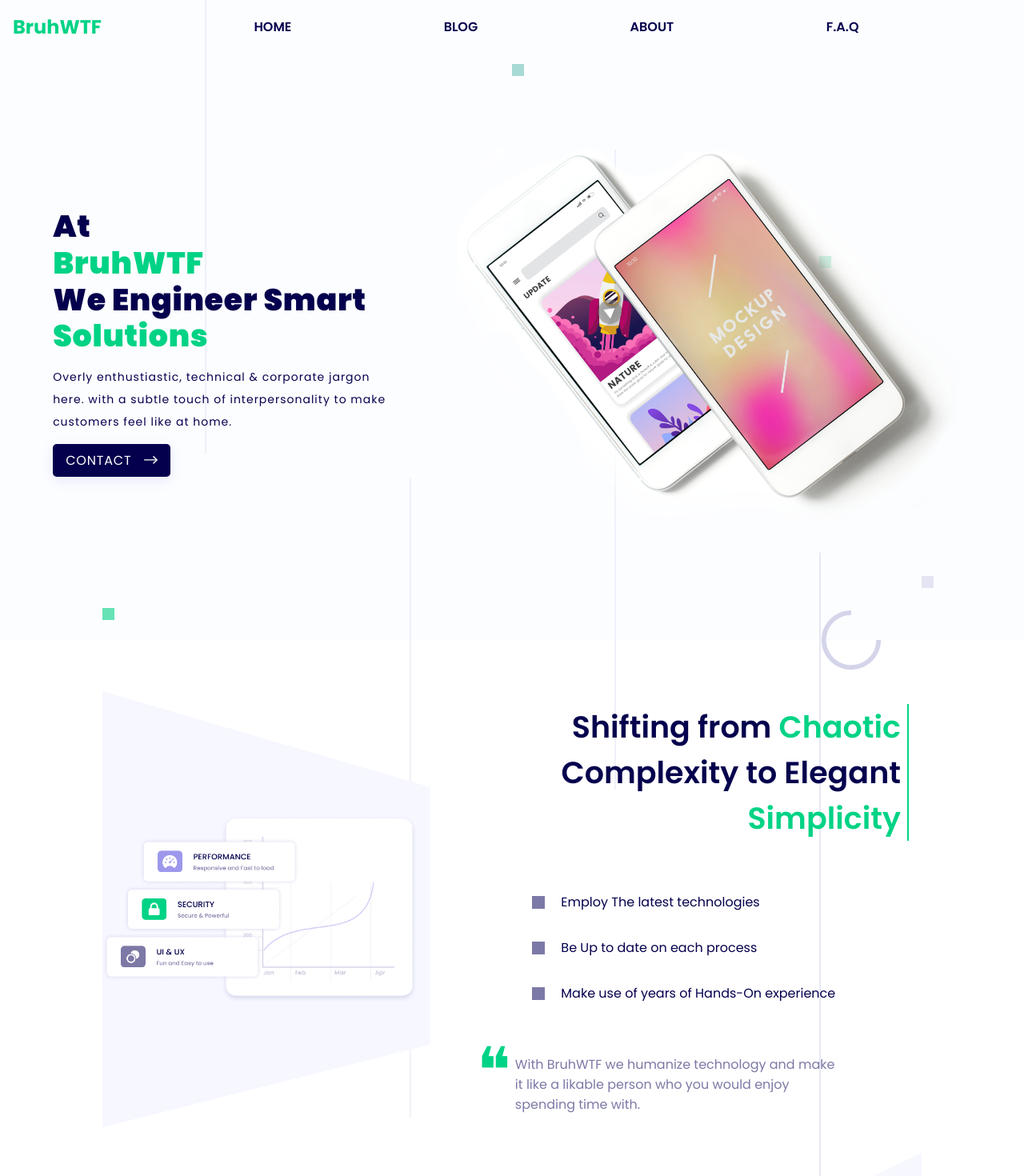
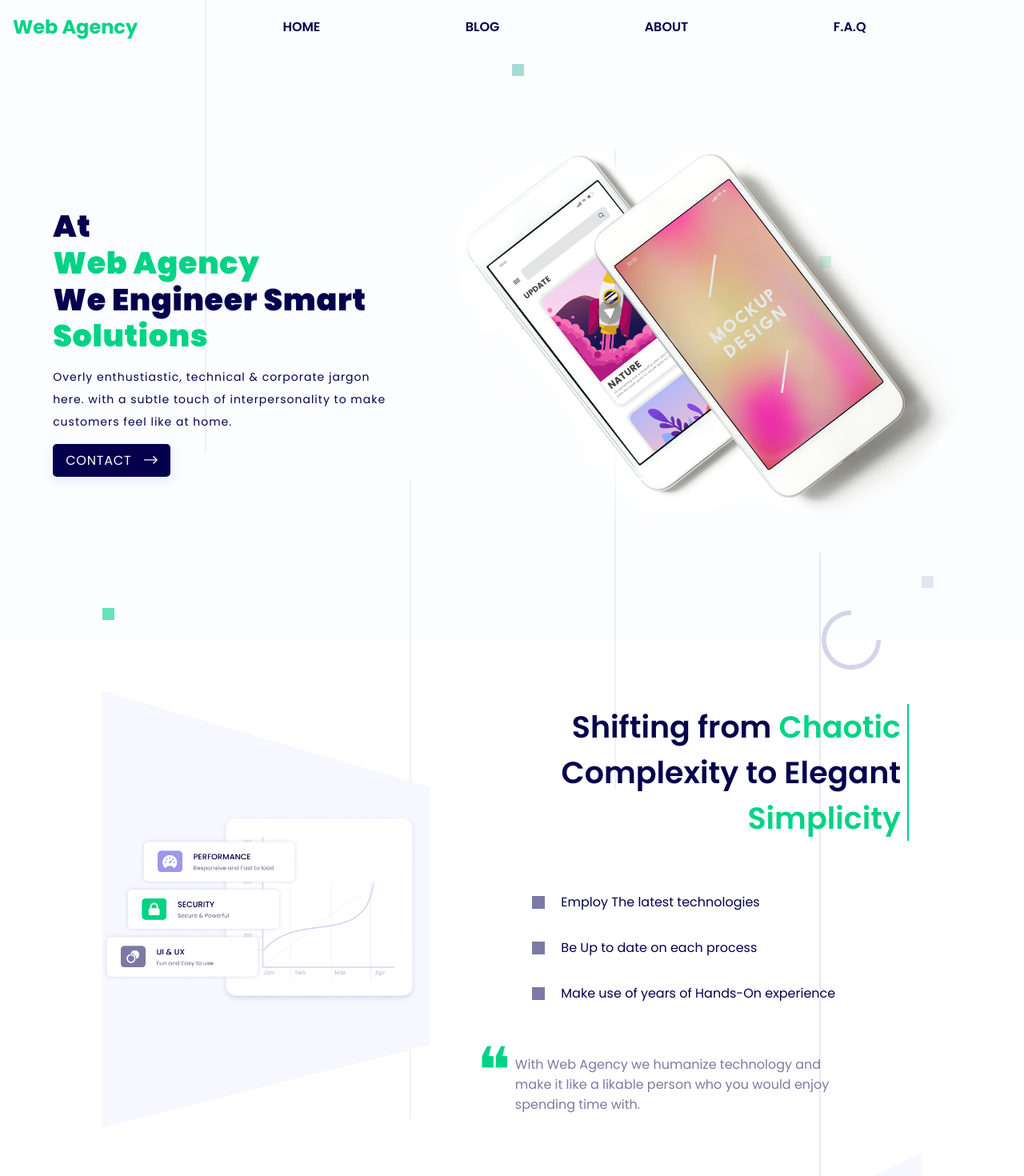
Before and after one commit to Ahd-3hd/web-agency, a Next.js app: page / in a window 1280 px wide. Shown: the top 1470 px of the page at 80% size. Built offline with nearby package versions, Linux system fonts and the light colour scheme.

Commit message:
change ummm typos, yes sure, lets call them typos

```diff
--- a/components/Header/index.tsx
+++ b/components/Header/index.tsx
@@ -15,7 +15,7 @@ const Header = () => {
       <IntroContainer>
         <Title>
           <TitleParagraph>At</TitleParagraph>
-          <TitleParagraph>BruhWTF</TitleParagraph>
+          <TitleParagraph>Web Agency</TitleParagraph>
           <TitleParagraph>We Engineer Smart</TitleParagraph>
           <TitleParagraph>Solutions</TitleParagraph>
         </Title>
--- a/components/Navbar/index.tsx
+++ b/components/Navbar/index.tsx
@@ -9,7 +9,7 @@ import MenuIcon from "../../svg/Menu.svg";
 const Navbar = () => {
   return (
     <Wrapper>
-      <Logo>BruhWTF</Logo>
+      <Logo>Web Agency</Logo>
       <MenuButton>
         <MenuIcon />
       </MenuButton>
--- a/components/PromoOne/index.tsx
+++ b/components/PromoOne/index.tsx
@@ -32,8 +32,8 @@ const PromoOne = () => {
           ))}
         </List>
         <RandomQuote>
-          With BruhWTF we humanize technology and make it like a likable person
-          who you would enjoy spending time with.
+          With Web Agency we humanize technology and make it like a likable
+          person who you would enjoy spending time with.
         </RandomQuote>
       </Details>
       <GraphContainer>
```
